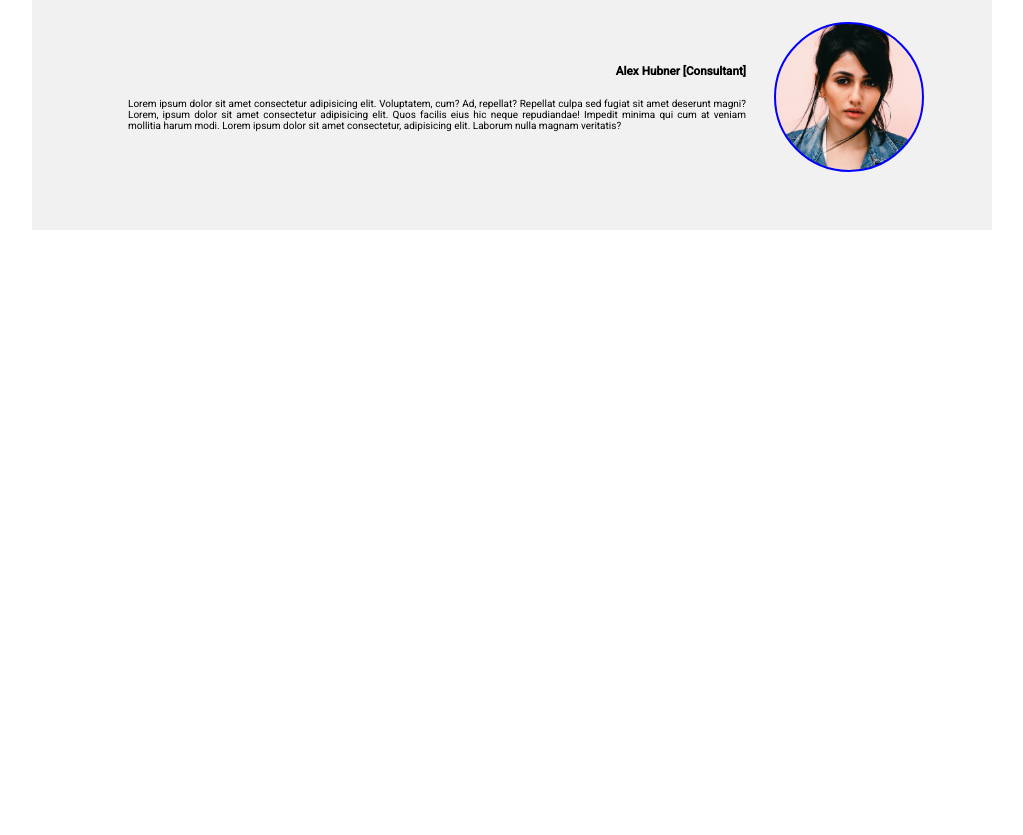
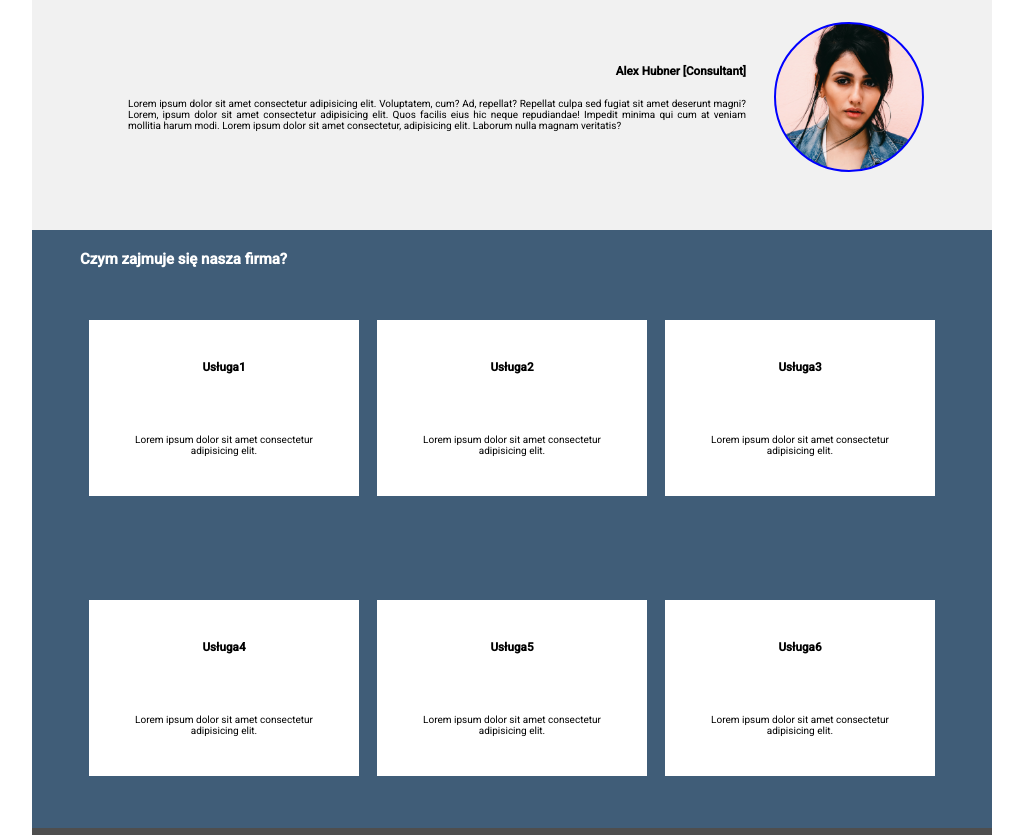
Before and after one commit to Patrycja-dz/my-company, a plain HTML site: page index.html in a window 1280 px wide. Shown: the part 1053-1888 px from the top of the page, without its empty margins (128-1151 px from the left). Before the commit the page ends 1283 px from the top, so only its background shows below. Drawn offline with Linux system fonts and the light colour scheme.

Commit message:
setvices section and footer created

```diff
--- a/index.html
+++ b/index.html
@@ -70,6 +70,51 @@
                 </div>
             </div>
         </section>
+        <section class="services">
+            <header class="services__header">
+                <h2>Czym zajmuje się nasza firma?</h2>
+            </header>
+            <div class="services__cards">
+                <div class="card">
+                    <h3>Usługa1</h3>
+                    <p>Lorem ipsum dolor sit amet consectetur adipisicing elit.</p>
+                </div>
+                <div class="card">
+                    <h3>Usługa2</h3>
+                    <p>Lorem ipsum dolor sit amet consectetur adipisicing elit.</p>
+                </div>
+                <div class="card">
+                    <h3>Usługa3</h3>
+                    <p>Lorem ipsum dolor sit amet consectetur adipisicing elit.</p>
+                </div>
+                <div class="card">
+                    <h3>Usługa4</h3>
+                    <p>Lorem ipsum dolor sit amet consectetur adipisicing elit.</p>
+                </div>
+                <div class="card">
+                    <h3>Usługa5</h3>
+                    <p>Lorem ipsum dolor sit amet consectetur adipisicing elit.</p>
+                </div>
+                <div class="card">
+                    <h3>Usługa6</h3>
+                    <p>Lorem ipsum dolor sit amet consectetur adipisicing elit.</p>
+                </div>
+            </div>
+        </section>
+        <footer>
+            <div class="footer__wrapper">
+
+            <p>moja firma - wszelkie prawa zastzreżone, 2019</p>
+            <div class="footer__icons">
+                <div class="footer__icon">
+                    <img src="/my-company/icons/instagram-brands.svg" alt="">
+                </div>
+                <div class="footer__icon">
+                    <img src="/my-company/icons/facebook-square-brands.svg" alt="">
+                </div>
+            </div>
+            </div>
+        </footer>
     </div>
 </body>
 
--- a/style.css
+++ b/style.css
@@ -13,6 +13,7 @@ body {
 }
 
 .wrapper {
+    width: 100%;
     max-width: 960px;
     margin: auto;
 }
@@ -149,6 +150,75 @@ body {
 
 }
 
+.services {
+    background-color: #405D78;
+
+}
+
+.services__header {
+    width: 90%;
+    margin: auto;
+    padding-top: 2rem;
+    color: #fff;
+}
+
+.services__cards {
+    width: 90%;
+    margin: auto;
+    display: flex;
+    min-height: 70vh;
+    align-items: center;
+    flex-wrap: wrap;
+
+}
+
+.card {
+    flex: 1 1 20rem;
+    text-align: center;
+    min-height: 10vh;
+    min-width: 10vh;
+    background-color: #fff;
+    color: #000;
+    margin: 0.9rem;
+    padding: 1rem;
+}
+
+.card h3,
+.card p {
+    padding: 3rem;
+}
+
+footer {
+    min-height: 10vh;
+    background-color: #4E4E4E;
+    padding: 1rem;
+    color: #fff;
+}
+
+.footer__wrapper {
+    width: 90%;
+    margin: auto;
+    display: flex;
+    align-items: center;
+    justify-content: space-between;
+}
+
+.footer__icons {
+    display: flex;
+background-image: #fff;
+
+}
+.fa-brands .fa-instagram{
+    color: #fff;
+}
+.footer__icon {
+    width: 2rem;
+    height: 2rem;
+    max-width: 100%;
+    margin: 1rem;
+
+}
+
 @media screen and (max-width: 764px) {
     html {
         font-size: 45%;
@@ -188,7 +258,8 @@ body {
         order: -1;
 
     }
-    .profile__caption--inverted{
+
+    .profile__caption--inverted {
         margin-right: 0;
     }
 }
```
